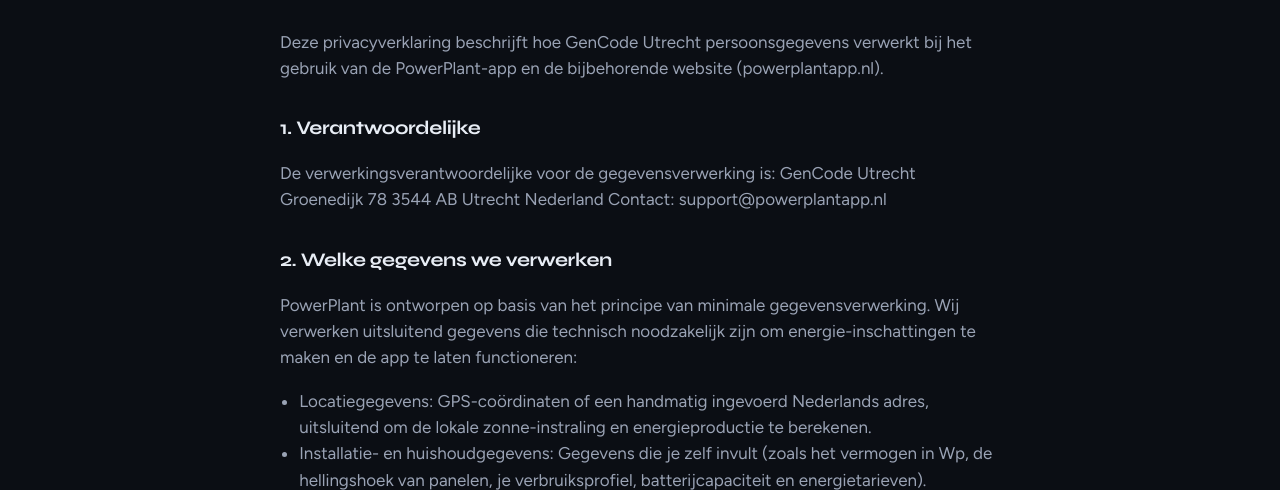
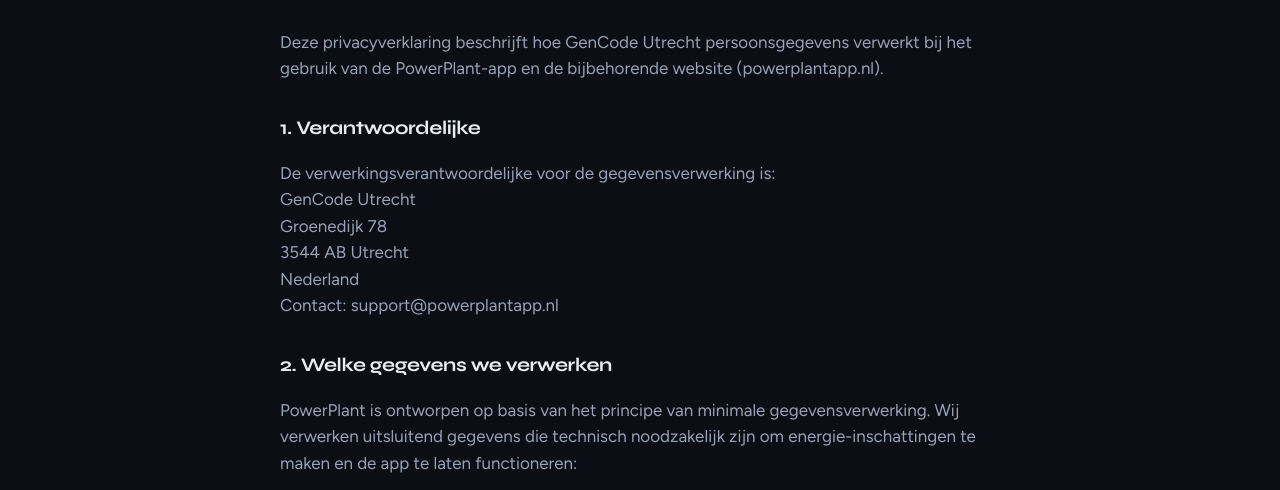
Before and after one commit to Sil508/landingpagepowerplantapp, a plain HTML site: page privacy.html in a window 1280 px wide. Shown: the part 253-743 px from the top of the page. Drawn offline with Linux system fonts and the light colour scheme.

Commit message:
Add files via upload

```diff
--- a/css/styles.css
+++ b/css/styles.css
@@ -624,6 +624,10 @@
   color: var(--muted);
 }
 
+.privacy-pre {
+  white-space: pre-line;
+}
+
 .privacy-inner ul {
   padding-left: 1.2rem;
 }
```
